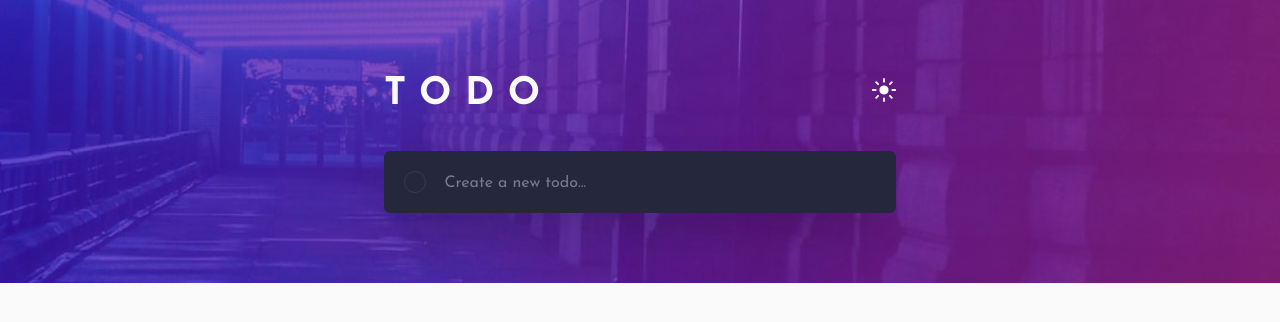
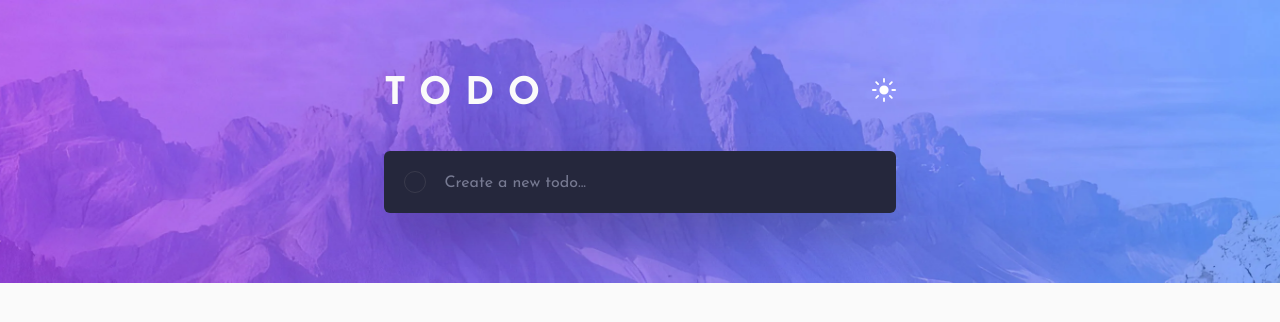
Before and after one commit to bogdanm01/react-todo-app, a React (Vite) app: page / in a window 1280 px wide. Shown: the top 322 px of the page. Built offline with nearby package versions, Linux system fonts and the light colour scheme.

Commit message:
Update App.css

```diff
--- a/src/App.css
+++ b/src/App.css
@@ -9,15 +9,20 @@
 }
 
 .image-container {
-  background: url("/assets/images/bg-desktop-dark.jpg") center center/cover
-    no-repeat;
   height: 17.7rem;
   width: 100%;
 }
 
-/* @media (prefers-color-scheme: dark) {
+@media (prefers-color-scheme: dark) {
   .image-container {
-    background: url("assets/images/bg-desktop-dark.webp") center center/cover
+    background: url("/assets/images/bg-desktop-dark.webp") center center/cover
       no-repeat;
   }
-} */
+}
+
+@media (prefers-color-scheme: light) {
+  .image-container {
+    background: url("/assets/images/bg-desktop-light.webp") center center/cover
+      no-repeat;
+  }
+}
```
